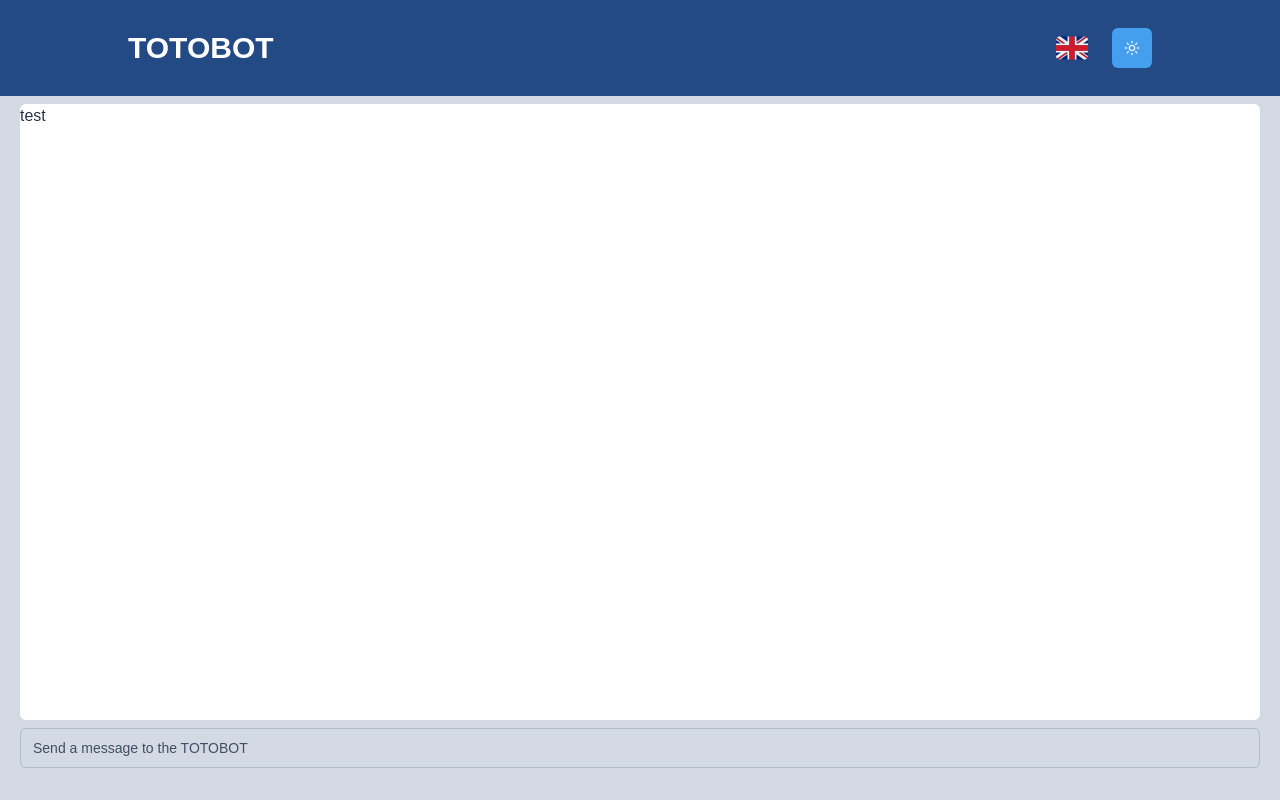
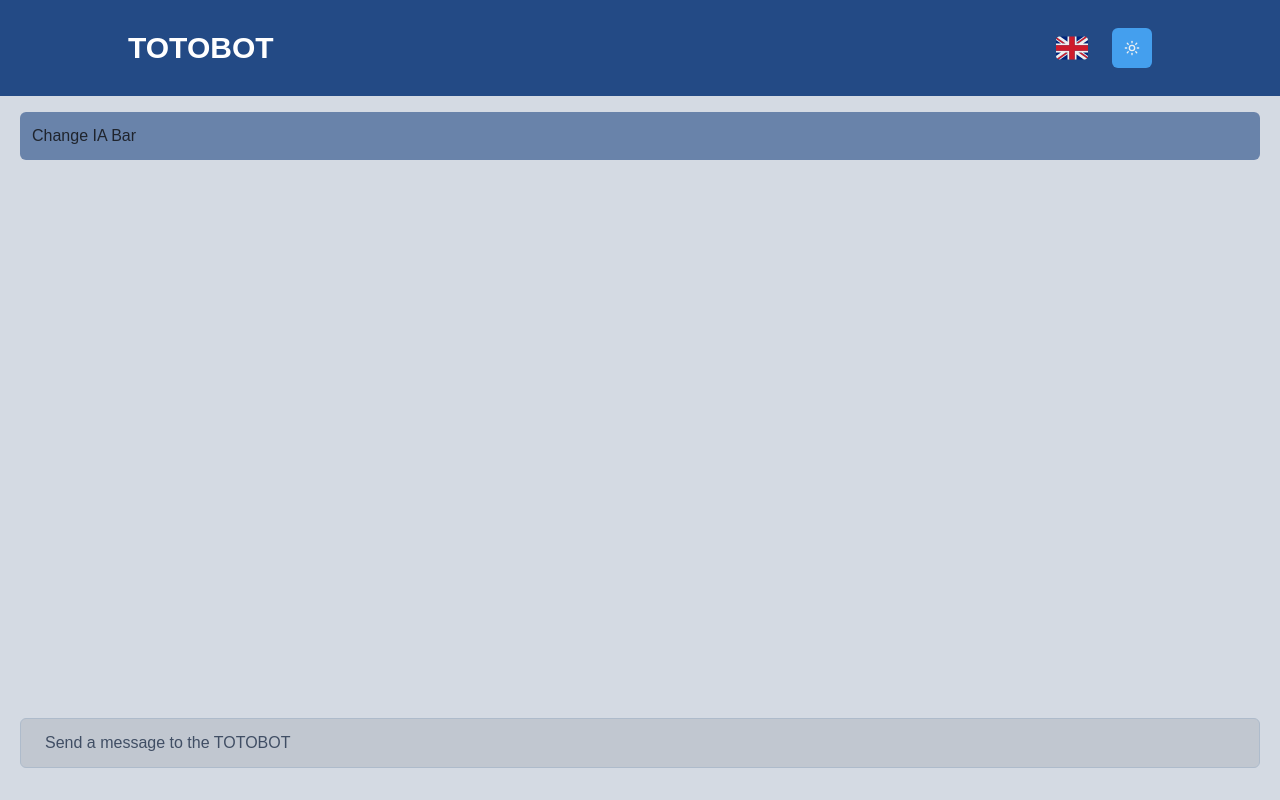
Before and after one commit to DarchevilleThomas/TotoBOT, a Next.js app: page / in a window 1280 px wide. Built offline with nearby package versions, Linux system fonts and the light colour scheme.

Commit message:
:sparkles: Input working and listing messages

```diff
--- a/app/page.tsx
+++ b/app/page.tsx
@@ -3,17 +3,31 @@
 import { Input } from "@/components/ui/input";
 import { useTranslation } from "react-i18next";
 import { MessageBox } from "@/components/messages/MessageBox";
+import { useAppDispatch } from "@/lib/hooks";
+import { addMessage } from "@/lib/features/appSlice";
+import { ChangeIABar } from "@/components/ia/ChangeIABar";
 
 export default function Home() {
 
     const { t } = useTranslation();
 
+    const dispatch = useAppDispatch();
+
+    const handleInput = (e: React.KeyboardEvent<HTMLInputElement>) => {
+        if (e.key === "Enter") {
+            dispatch(addMessage(e.currentTarget.value));
+            e.currentTarget.value = "";
+        }
+    }
 
     return (
-        <div className="flex-1 flex flex-col justify-end px-5 pb-8">
-            <MessageBox />
+        <div className="flex-1 bg-background flex flex-col justify-end px-5 pb-8">
+            <ChangeIABar className={"mt-4"} />
+            <MessageBox className={"pb-12"} />
             <Input
                 placeholder={t("Send a message to the TOTOBOT")}
+                className={"p-6 bg-foreground/10"}
+                onKeyDown={handleInput}
             />
         </div>
     );
--- /dev/null
+++ b/components/ia/ChangeIABar.tsx
@@ -0,0 +1,13 @@
+import { cn } from "@/lib/utils";
+
+type Props = {
+    className?: string
+}
+
+export const ChangeIABar = ({className}: Props) => {
+    return (
+        <div className={cn("bg-darker/60 rounded-md p-3", className)}>
+            <h1>Change IA Bar</h1>
+        </div>
+    )
+}
--- a/components/messages/MessageBox.tsx
+++ b/components/messages/MessageBox.tsx
@@ -1,8 +1,32 @@
-export const MessageBox = () => {
+import { MessageItem } from "@/components/messages/MessageItem";
+import { cn } from "@/lib/utils";
+import { useAppSelector } from "@/lib/hooks";
+
+type Props = {
+    className?: string
+}
+
+export const MessageBox = ({ className }: Props) => {
+
+    const appSlice = useAppSelector((state) => state.app);
+    const messages = appSlice.messages;
 
     return (
-        <div className="flex-1 bg-background brightness-125 rounded-md my-2">
-            test
+        <div className={cn(
+            "flex-1 flex flex-col justify-end rounded-md my-2",
+            className
+        )}>
+            {messages.map((message, index) => (
+                <MessageItem
+                    key={index}
+                    message={message}
+                    className={cn(
+                        "my-3", // espace entre les messages
+                        { "self-start  bg-darker": index % 2 !== 0 }, // messages pairs alignés à gauche
+                        { "self-end": index % 2 === 0 }    // messages impairs alignés à droite
+                    )}
+                />
+            ))}
         </div>
-    )
-}
+    );
+};
--- /dev/null
+++ b/components/messages/MessageItem.tsx
@@ -0,0 +1,15 @@
+import { cn } from "@/lib/utils";
+
+type Props = {
+    message: string;
+    className?: string;
+}
+
+export const MessageItem = ({ message, className }: Props) => {
+
+    return (
+    <div className={cn('bg-primary w-fit px-12 py-4 rounded-md', className)}>
+        <text className={"text-white"}>{message}</text>
+    </div>
+    )
+}
--- a/components/ui/input.tsx
+++ b/components/ui/input.tsx
@@ -10,7 +10,7 @@ const Input = React.forwardRef<HTMLInputElement, InputProps>(
       <input
         type={type}
         className={cn(
-          "flex h-10 w-full rounded-md border border-input bg-background px-3 py-2 text-sm ring-offset-background file:border-0 file:bg-transparent file:text-sm file:font-medium file:text-foreground placeholder:text-muted-foreground focus-visible:outline-none focus-visible:ring-2 focus-visible:ring-ring focus-visible:ring-offset-2 disabled:cursor-not-allowed disabled:opacity-50",
+          "flex h-10 w-full rounded-md border border-input bg-background px-3 py-2 ring-offset-background file:border-0 file:bg-transparent file:text-sm file:font-medium file:text-foreground placeholder:text-muted-foreground focus-visible:outline-none focus-visible:ring-2 focus-visible:ring-ring focus-visible:ring-offset-2 disabled:cursor-not-allowed disabled:opacity-50",
           className
         )}
         ref={ref}
```
